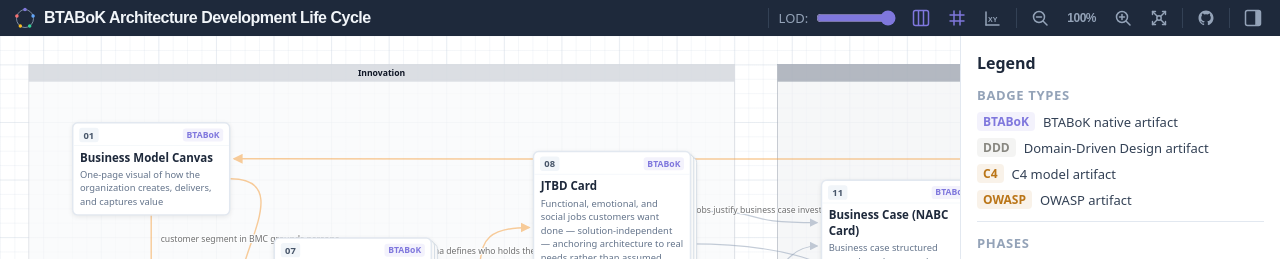
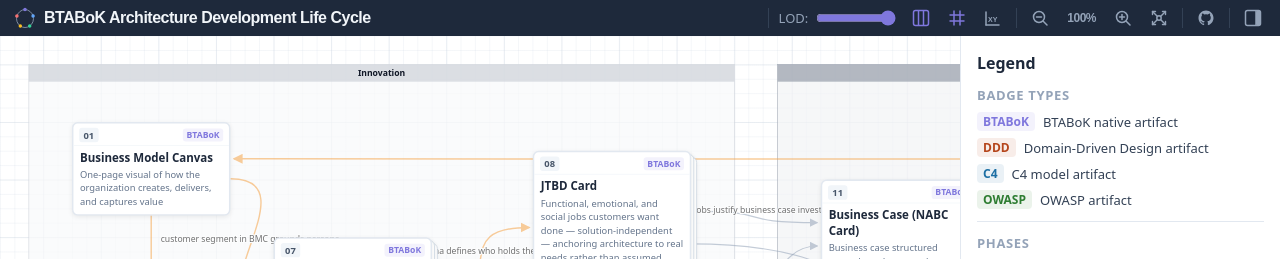
Before and after one commit to hza/btabok-adlc, a React (Vite) app: page / in a window 1280 px wide. Shown: the top 259 px of the page. Built offline with nearby package versions, Linux system fonts and the light colour scheme.

Commit message:
feat: update badge colors for consistency across badge types

```diff
--- a/src/btabok-adlc-model.ts
+++ b/src/btabok-adlc-model.ts
@@ -10,9 +10,9 @@
 
 export const BADGE_TYPES: { badge: string; color: string; description: string }[] = [
   { badge: 'BTABoK', color: '#7F77DD', description: 'BTABoK native artifact' },
-  { badge: 'DDD',    color: '#888780', description: 'Domain-Driven Design artifact' },
-  { badge: 'C4',     color: '#BA7517', description: 'C4 model artifact' },
-  { badge: 'OWASP',  color: '#BA7517', description: 'OWASP artifact' },
+  { badge: 'DDD',    color: '#B5451B', description: 'Domain-Driven Design artifact' },
+  { badge: 'C4',     color: '#1D6FA4', description: 'C4 model artifact' },
+  { badge: 'OWASP',  color: '#2E7D32', description: 'OWASP artifact' },
 ];
 
 export const PHASE_STYLES: Record<string, { bg: string; band: string; text: string }> = {
```
